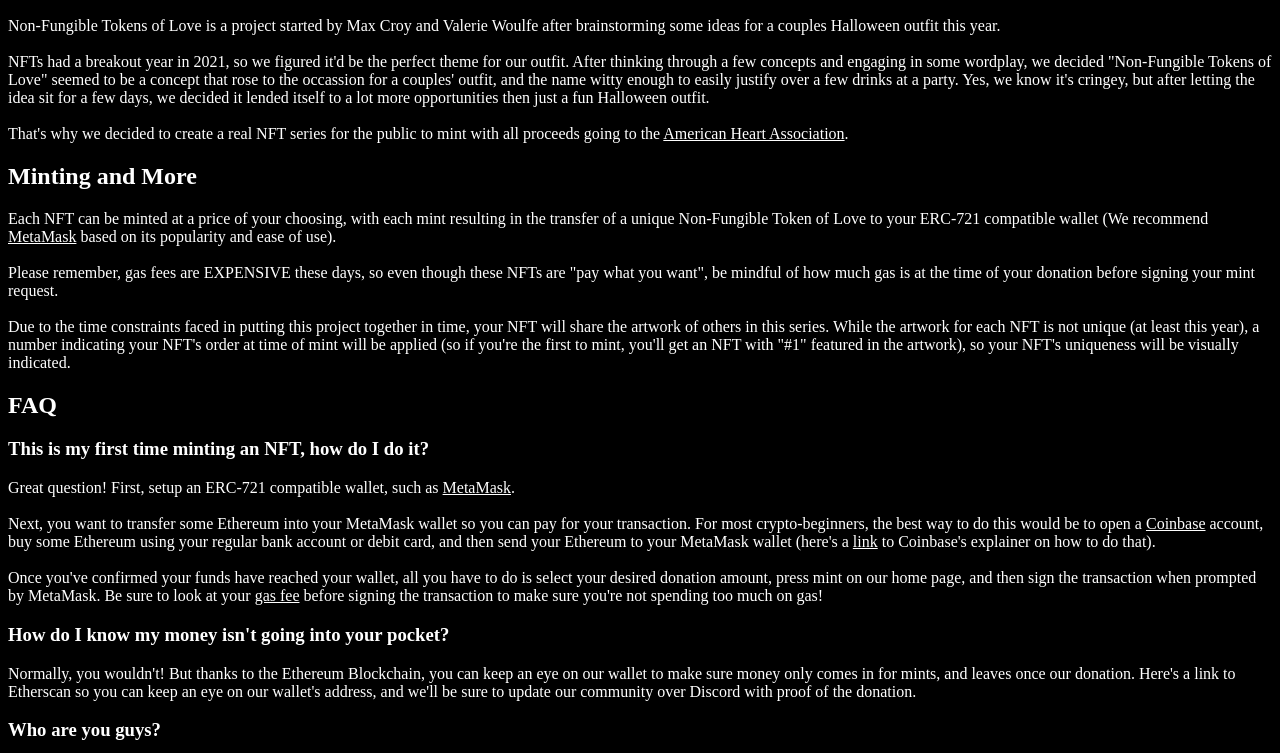
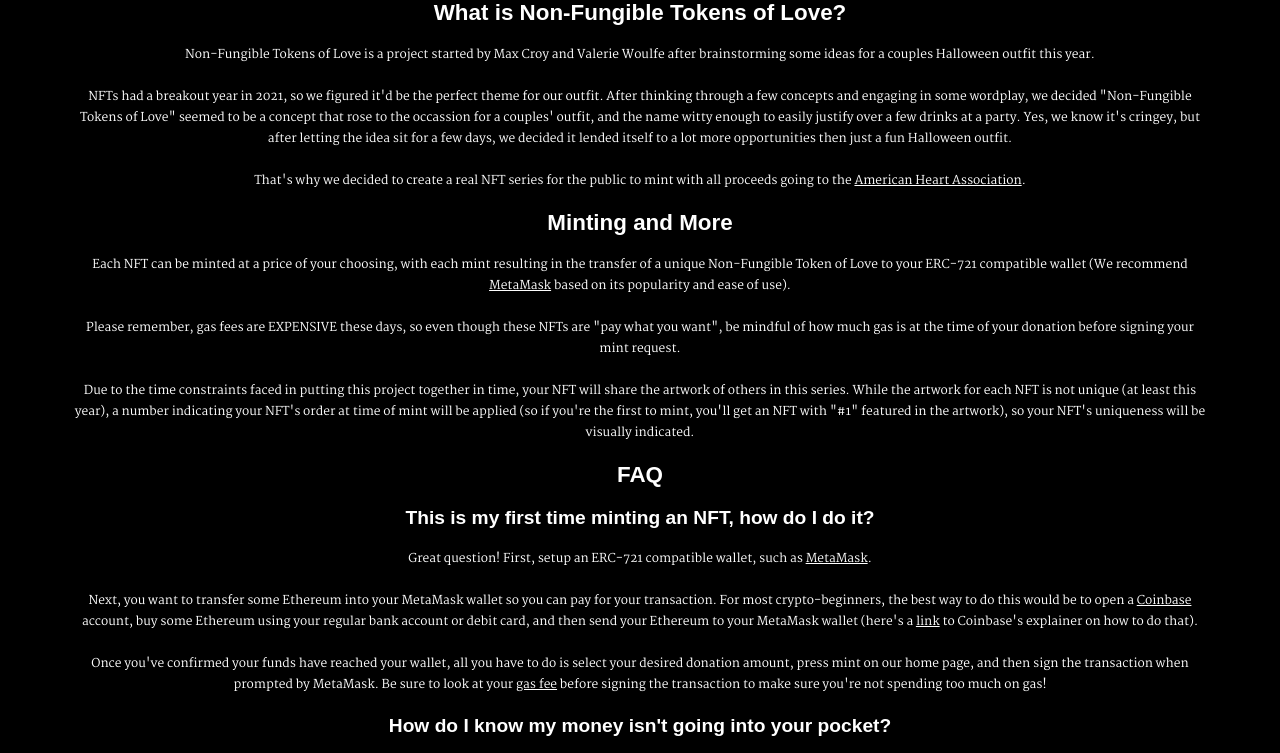
Before and after one commit to maxcroy1/nfts-of-love, a Gatsby site: page / in a window 1280 px wide. Shown: the part 110-863 px from the top of the page. Built offline with nearby package versions, Linux system fonts and the light colour scheme; Gatsby itself is replaced by a stand-in of ours; a web font is replaced by a local one.

Commit message:
double check udpates added

```diff
--- a/gatsby-config.js
+++ b/gatsby-config.js
@@ -25,5 +25,6 @@ module.exports = {
       },
       __key: "pages",
     },
+    `gatsby-plugin-react-helmet`,
   ],
 };
--- a/package.json
+++ b/package.json
@@ -21,12 +21,14 @@
     "gatsby": "^4.0.0",
     "gatsby-plugin-image": "^2.0.0",
     "gatsby-plugin-mdx": "^3.0.0",
+    "gatsby-plugin-react-helmet": "^5.0.0",
     "gatsby-plugin-sharp": "^4.0.0",
     "gatsby-plugin-styled-components": "^5.0.0",
     "gatsby-source-filesystem": "^4.0.0",
     "gatsby-transformer-sharp": "^4.0.0",
     "react": "^17.0.1",
     "react-dom": "^17.0.1",
+    "react-helmet": "^6.1.0",
     "styled-components": "^5.3.3"
   }
 }
--- a/src/components/index.js
+++ b/src/components/index.js
@@ -1,3 +1,4 @@
+export { default as Seo } from "./seo";
 export { default as Layout } from "./layout";
 export { default as About } from "./sections/about";
 export { default as Minting } from "./sections/minting";
--- a/src/components/layout.js
+++ b/src/components/layout.js
@@ -1,17 +1,22 @@
 import * as React from "react";
-import styled from "styled-components"
+import styled from "styled-components";
 
 const Header = styled.h1`
-    color: white;
-`
+  font-family: "Cormorant Garamond", serif;
+  font-size: 2.3rem;
+`;
 
-const Layout = ({ pageTitle, children }) => {
+const Container = styled.div`
+  margin: 5vh auto;
+  padding: 0 5vw;
+`;
+
+const Layout = ({ children }) => {
   return (
-    <>
-      <title>{pageTitle}</title>
-      <Header>Non-Fungible Tokens of Love</Header>
+    <Container>
+      <Header>NON-FUNGIBLE TOKENS OF LOVE</Header>
       <main>{children}</main>
-    </>
+    </Container>
   );
 };
 
--- /dev/null
+++ b/src/components/seo.js
@@ -0,0 +1,21 @@
+import * as React from "react";
+import { Helmet } from "react-helmet";
+
+const Seo = () => {
+  return (
+    <>
+      <Helmet>
+        <html lang="en" />
+        <title>Non-Fungible Tokens of Love</title>
+        <link rel="preconnect" href="https://fonts.googleapis.com" />
+        <link rel="preconnect" href="https://fonts.gstatic.com" crossorigin />
+        <link
+          href="https://fonts.googleapis.com/css2?family=Cormorant+Garamond:ital,wght@1,300&family=Martel&family=Tauri&display=swap"
+          rel="stylesheet"
+        ></link>
+      </Helmet>
+    </>
+  );
+};
+
+export default Seo;
--- a/src/pages/index.js
+++ b/src/pages/index.js
@@ -1,28 +1,90 @@
 import * as React from "react";
 import { createGlobalStyle } from "styled-components";
 
-import { Layout, About, Minting, FAQ } from "../components";
+import { Seo, Layout, About, Minting, FAQ } from "../components";
 
 const GlobalStyle = createGlobalStyle`
+    * {
+        box-sizing: border-box;
+    }
+
     body {
         background: black;
         color: white;
+        text-align: center;
+    }
+
+    h2 {
+        font-family: 'Tauri', sans-serif;
+        font-size: 1.4rem;
+    }
+
+    h3 {
+        font-family: 'Tauri', sans-serif;
+        font-size: 1.2rem;
+    }
+
+    p {
+        font-family: 'Martel', serif;
+        font-size: .75rem;
     }
 
     a {
         color: white;
     }
+
+    [class*="col-"] {
+        width: 100%;
+    }
+
+    @media only screen and (min-width: 600px) {
+        /* For tablets: */
+        .col-s-1 {width: 8.33%;}
+        .col-s-2 {width: 16.66%;}
+        .col-s-3 {width: 25%;}
+        .col-s-4 {width: 33.33%;}
+        .col-s-5 {width: 41.66%;}
+        .col-s-6 {width: 50%;}
+        .col-s-7 {width: 58.33%;}
+        .col-s-8 {width: 66.66%;}
+        .col-s-9 {width: 75%;}
+        .col-s-10 {width: 83.33%;}
+        .col-s-11 {width: 91.66%;}
+        .col-s-12 {width: 100%;}
+    }
+
+    @media only screen and (min-width: 768px) {
+        /* For desktop: */
+        .col-1 {width: 8.33%;}
+        .col-2 {width: 16.66%;}
+        .col-3 {width: 25%;}
+        .col-4 {width: 33.33%;}
+        .col-5 {width: 41.66%;}
+        .col-6 {width: 50%;}
+        .col-7 {width: 58.33%;}
+        .col-8 {width: 66.66%;}
+        .col-9 {width: 75%;}
+        .col-10 {width: 83.33%;}
+        .col-11 {width: 91.66%;}
+        .col-12 {width: 100%;}
+    }
+
+    .row::after {
+        content: "";
+        clear: both;
+        display: table;
+    }
 `;
 
-// markup
 const IndexPage = () => {
   return (
     <>
       <GlobalStyle />
+      <Seo />
       <Layout>
-          <About />
-          <Minting />
-          <FAQ />
+        <About />
+        <Minting />
+        <FAQ />
       </Layout>
     </>
   );
```
Also changed, not shown: src/images/icon.png (deleted), 1 other file.
